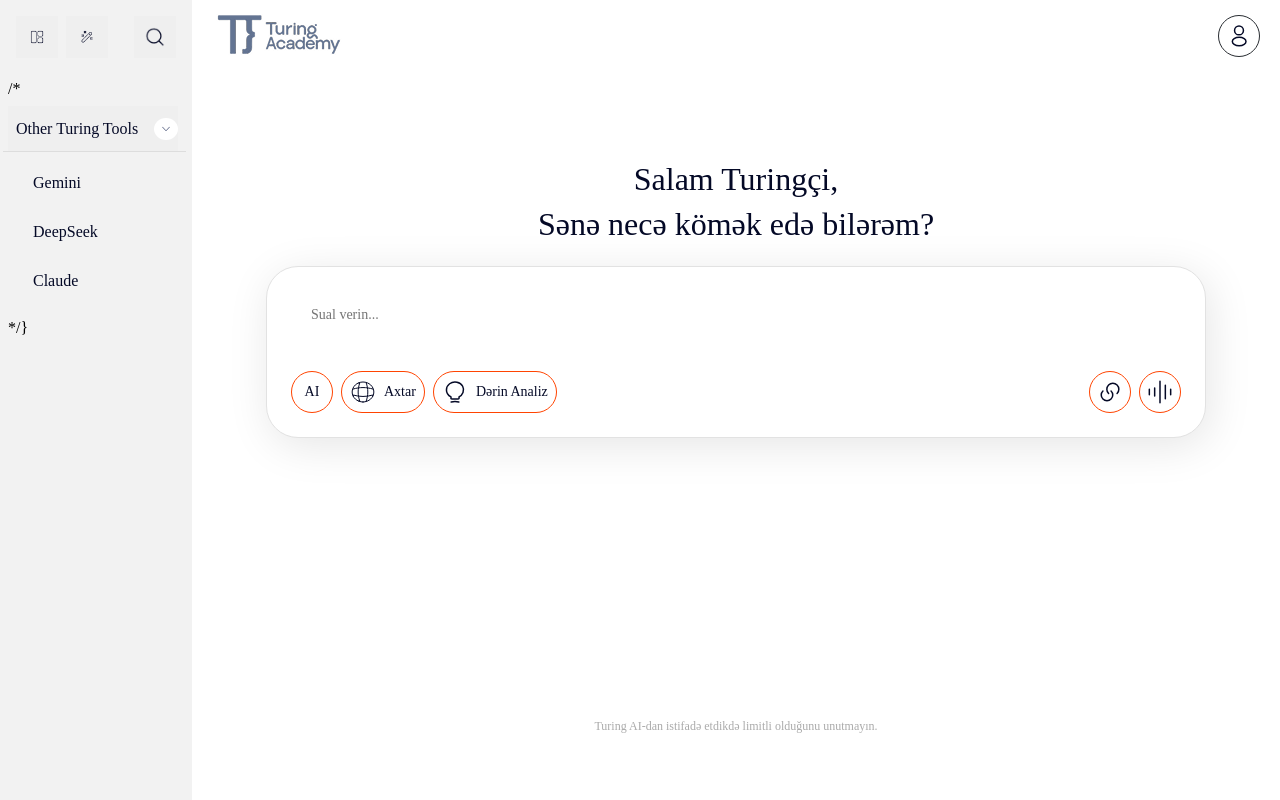
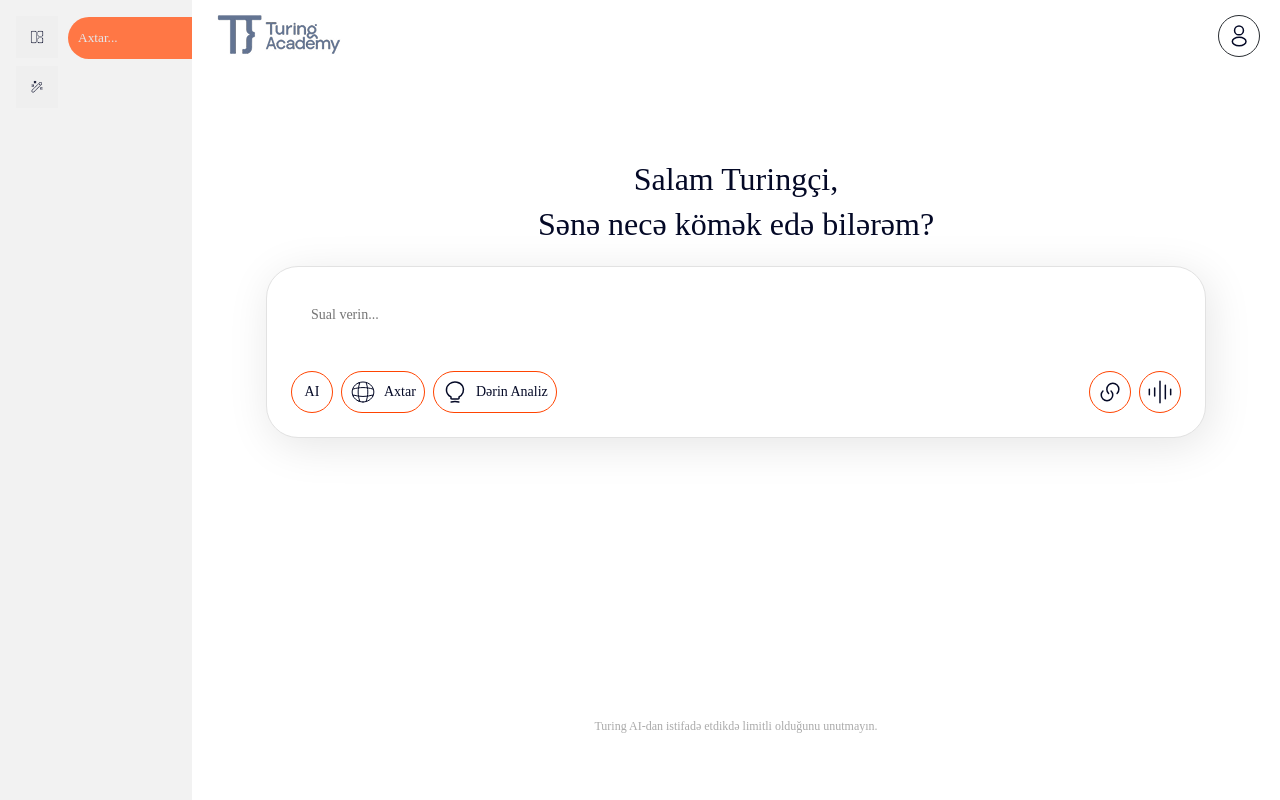
Before and after one commit to mammadovailaha/turing_ai, a React (Vite) app: page / in a window 1280 px wide. Built offline with nearby package versions, Linux system fonts and the light colour scheme.

Commit message:
Search bar renewed

```diff
--- a/src/components/Sidebar.css
+++ b/src/components/Sidebar.css
@@ -62,6 +62,7 @@
 
 .header-left {
     display: flex;
+    flex-direction: column;
     align-items: center;
     gap: 8px;
 }
@@ -118,8 +119,29 @@
     align-items: center;
     flex-shrink: 0;
 }
-
+.search-wrapper{
+    display: flex;
+    position: relative;
+    top: -24px;
+    left: 10px;
+}
+.search-input{
+    background-color: #FF7745;
+    border: none;
+    border-radius: 99px;
+    width: 198px;
+    height: 42px;
+    flex-shrink: 0;
+}
+.search-input::placeholder{
+    color: #e5e7eb;
+    padding: 0 10px;
+}
 .search-button {
+    position: relative;
+    right: 40px;
+    background-color: #040926;
+    border-radius: 99px;
     display: flex;
     width: 42px;
     height: 42px;
@@ -129,7 +151,6 @@
     aspect-ratio: 1/1;
     border: none;
     cursor: pointer;
-
 }
 
 .search-button img {
@@ -138,6 +159,7 @@
     padding: 2px;
     flex-shrink: 0;
     aspect-ratio: 1/1;
+    filter: brightness(0) invert(1);
 }
 
 .sidebar-button:hover {
--- a/src/components/Sidebar.jsx
+++ b/src/components/Sidebar.jsx
@@ -12,7 +12,6 @@ const Sidebar = ({ chats = [] }) => {
   const [isOpen, setIsOpen] = useState(true);
   const [isChatOpen, setIsChatOpen] = useState(true);
   const [isToolsOpen, setIsToolsOpen] = useState(true);
-  const [isSearchOpen, setIsSearchOpen] = useState(false);
   // const [searchQuery, setSearchQuery] = useState('');
 
   // Default chat data
@@ -75,14 +74,24 @@ const Sidebar = ({ chats = [] }) => {
         </button>
       </div>
       {isOpen && (
+        <div className="search-wrapper">
+        <input
+          type="text"
+          // value={searchQuery}
+          // onChange={handleSearch}
+          placeholder="Axtar..."
+          className="search-input"
+        />
         <button
           className="search-button"
-          onClick={() => setIsSearchOpen(!isSearchOpen)}
         >
           <img src="/src/assets/Search.png" alt="Search" width="24" height="24" />
         </button>
+        </div>
       )}
     </div>
+
+
   );
 
   // const renderSearchInput = () => (
@@ -167,7 +176,7 @@ const Sidebar = ({ chats = [] }) => {
       {isOpen && (
         <div className="sidebar-content">
           {/* { {renderChatsSection()} */}
-         /* {renderToolsSection()} */}
+          {/* {renderToolsSection()} } */}
         </div>
       )}
     </div>
```
